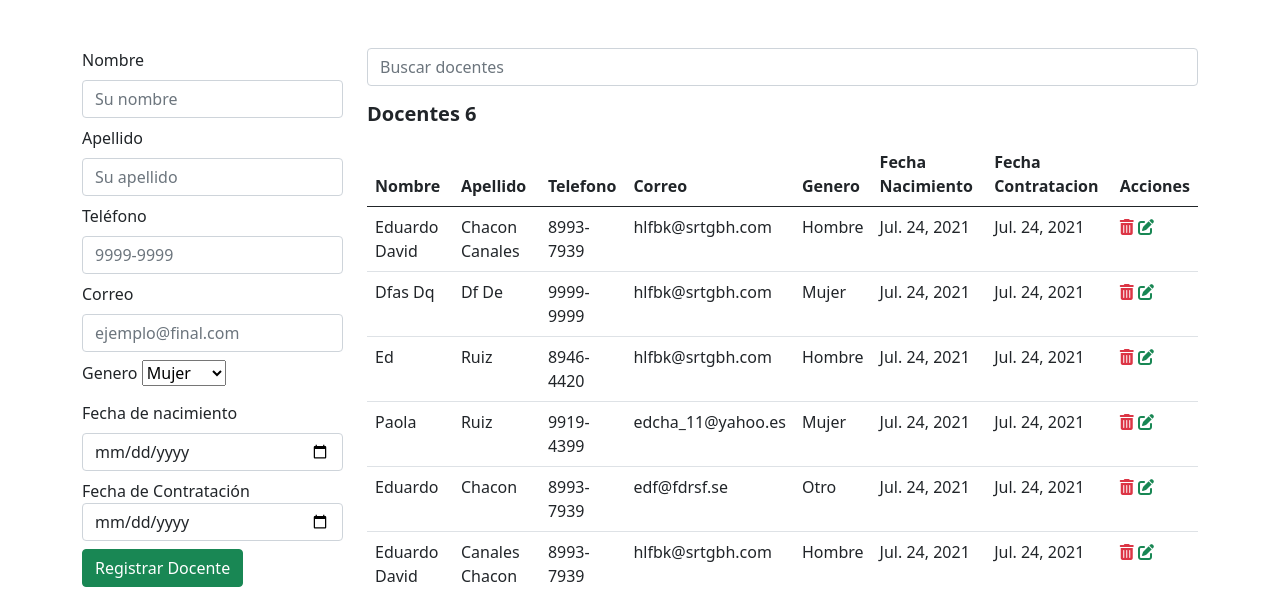
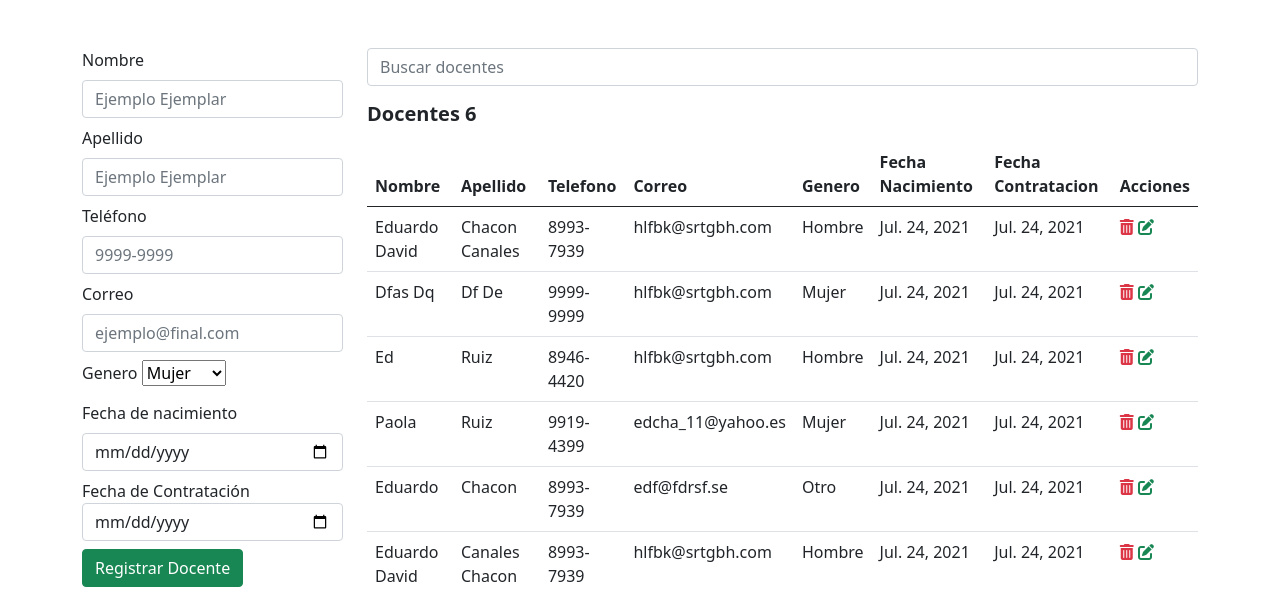
Before and after one commit to AmadeusLiz/GestorAcademico, a Django app: page /docentes_admin/ in a window 1280 px wide. Shown: the part 56-652 px from the top of the page. Run offline with Django 3.2, Linux system fonts and the light colour scheme; data comes from the database, SQL or seed files in the repository; both versions use the stored data as it was after the commit; some libraries are stand-ins or nearby versions; some web fonts are replaced.

Commit message:
Nombres y apellidos deben comenzar con Mayusculas

```diff
--- a/app_academico/templates/academico/docenteAdmin.html
+++ b/app_academico/templates/academico/docenteAdmin.html
@@ -16,11 +16,11 @@
                 {% csrf_token %}
                 <div class="mb-2">
                     <label class="mb-2" for="nombre">Nombre</label>
-                    <input type="text" value="{{ c.nombre }}" name="nombre" id="nombre" class="form-control" placeholder="Su nombre" required>
+                    <input type="text" value="{{ c.nombre }}" name="nombre" id="nombre" class="form-control" placeholder="Ejemplo Ejemplar" pattern="(\b[A-Z]\w+)?(\s)?(\b[A-Z]\w+)" required>
                 </div>
                 <div class="mb-2">
                     <label class="mb-2" for="apellido">Apellido</label>
-                    <input type="text" value="{{ c.apellido }}" name="apellido" id="apellido" class="form-control" placeholder="Su apellido" required>
+                    <input type="text" value="{{ c.apellido }}" name="apellido" id="apellido" class="form-control" placeholder="Ejemplo Ejemplar" pattern="(\b[A-Z]\w+)?(\s)?(\b[A-Z]\w+)" required>
                 </div>
                 <div class="mb-2">
                     <label class="mb-2" for="telefono">Teléfono</label>
```
Also changed, not shown: db.sqlite3.
